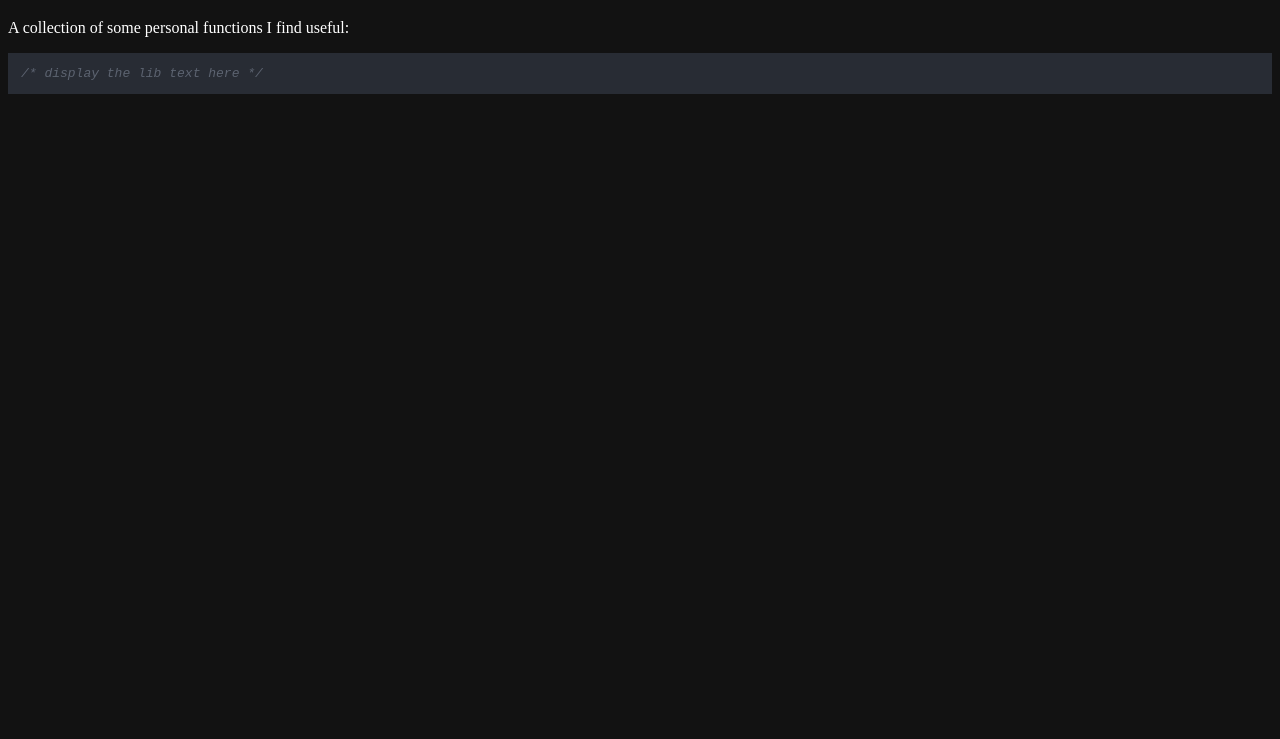
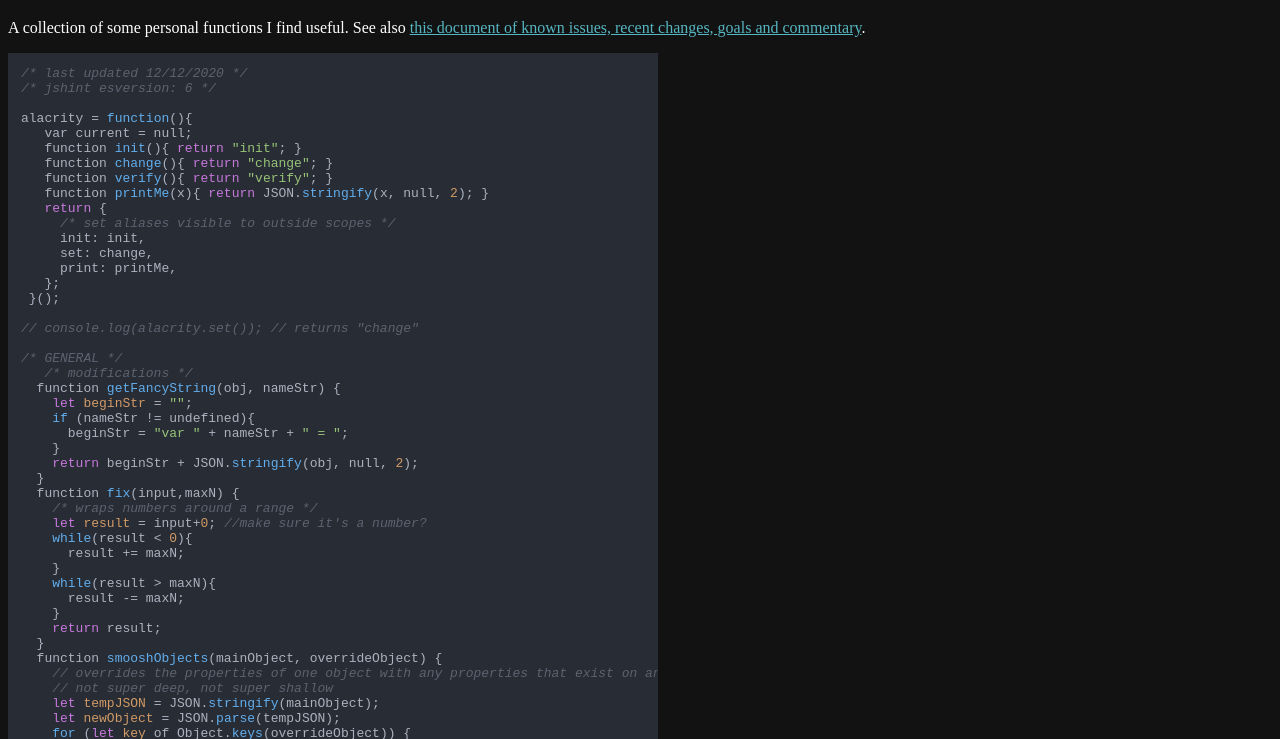
Before and after one commit to FreshAlacrity/freshalacrity.github.io, a plain HTML site: page a/v1.html in a window 1280 px wide. Shown: the part 61-800 px from the top of the page. Drawn offline with nearby package versions, Linux system fonts and the light colour scheme.

Commit message:
Added html page to display personal library with syntax highlighting.

```diff
--- a/a/v1.html
+++ b/a/v1.html
@@ -2,29 +2,33 @@
 <html lang="en" >
 <head>
 <meta charset="UTF-8">
-<title>FreshAlacrity on GitHub</title>
+<title>Alacrity Mini Library</title>
 <link rel="stylesheet" href="https://fonts.googleapis.com/css?family=Source+Code+Pro">
 <link id="page_style" rel="stylesheet" type="text/css" href="./../style.css">
 </head>
 <body>
 <h1>Alacrity Mini Library v1</h1>
-<p>A collection of some personal functions I find useful:</p>
-<pre><code id="a">/* display the lib text here */
-</code></pre>
+<p>A collection of some personal functions I find useful. See also <a href="./process.md">this document of known issues, recent changes, goals and commentary</a>.</p>
+<pre><code id="a">/* code should load here */</code></pre>
 
-<!-- load and use highlight.js for syntax highlighting -->
+<!-- load highlight.js for syntax highlighting -->
 <link rel="stylesheet"
       href="https://cdnjs.cloudflare.com/ajax/libs/highlight.js/10.4.1/styles/atom-one-dark.min.css">
 <script src="https://cdnjs.cloudflare.com/ajax/libs/highlight.js/10.4.1/highlight.min.js"></script>
-<script>hljs.initHighlightingOnLoad();</script>
-<!-- load and run the current version of the library -->
+
+<!-- run the current version of the library and load into display window -->
 <script src="./v1.js"></script>
 <script>
+  /* jshint esversion: 6 */
 
-  fetch("./v1.js")
-    .then(response => response.json())
-    .then(data => console.log(data));
-  //document.getElementById("a").innerHTML = alacrity.print(w);
+  var libElement = document.getElementById("a");
+  fetch("https://freshalacrity.github.io/a/v1.js")
+    .then(response => response.text())
+    //.then(data => { console.log(data) });
+    .then(data => {
+      libElement.innerHTML = data;
+      hljs.highlightBlock(libElement);
+    });
 
 </script>
 </body>
--- a/a/v1.js
+++ b/a/v1.js
@@ -1,4 +1,5 @@
-/*jshint esversion: 6 */
+/* last updated 12/12/2020 */
+/* jshint esversion: 6 */
 
 alacrity = function(){
    var current = null;
@@ -7,13 +8,14 @@ alacrity = function(){
    function verify(){ return "verify"; }
    function printMe(x){ return JSON.stringify(x, null, 2); }
    return {
-     init:init,
-     set:change,
-     print:printMe,
+     /* set aliases visible to outside scopes */
+     init: init,
+     set: change,
+     print: printMe,
    };
  }();
 
- console.log(alacrity.set());
+// console.log(alacrity.set()); // returns "change"
 
 /* GENERAL */
    /* modifications */
@@ -46,7 +48,9 @@ alacrity = function(){
     return newObject;
   }
   function editValueAt(position, stringOrArray, newChar) {
-    if (position >= stringOrArray.length) { alert("the position specified is past the end of the string"); }
+    if (position >= stringOrArray.length) {
+      alert("the position specified is past the end of the string");
+    }
     if (newChar == undefined){
       return stringOrArray.slice(0, position).concat(stringOrArray.slice(position+1, stringOrArray.length));
     } else {
--- a/style.css
+++ b/style.css
@@ -4,9 +4,14 @@ body {
 }
 
 code {
+  max-width: 50em;
   // todo add shadow to code blocks
 }
 
 *, *::before, *::after {
   box-sizing: border-box;
 }
+
+a {
+  color: #56B6C2;
+}
```
Also changed, not shown: 1 other file.
